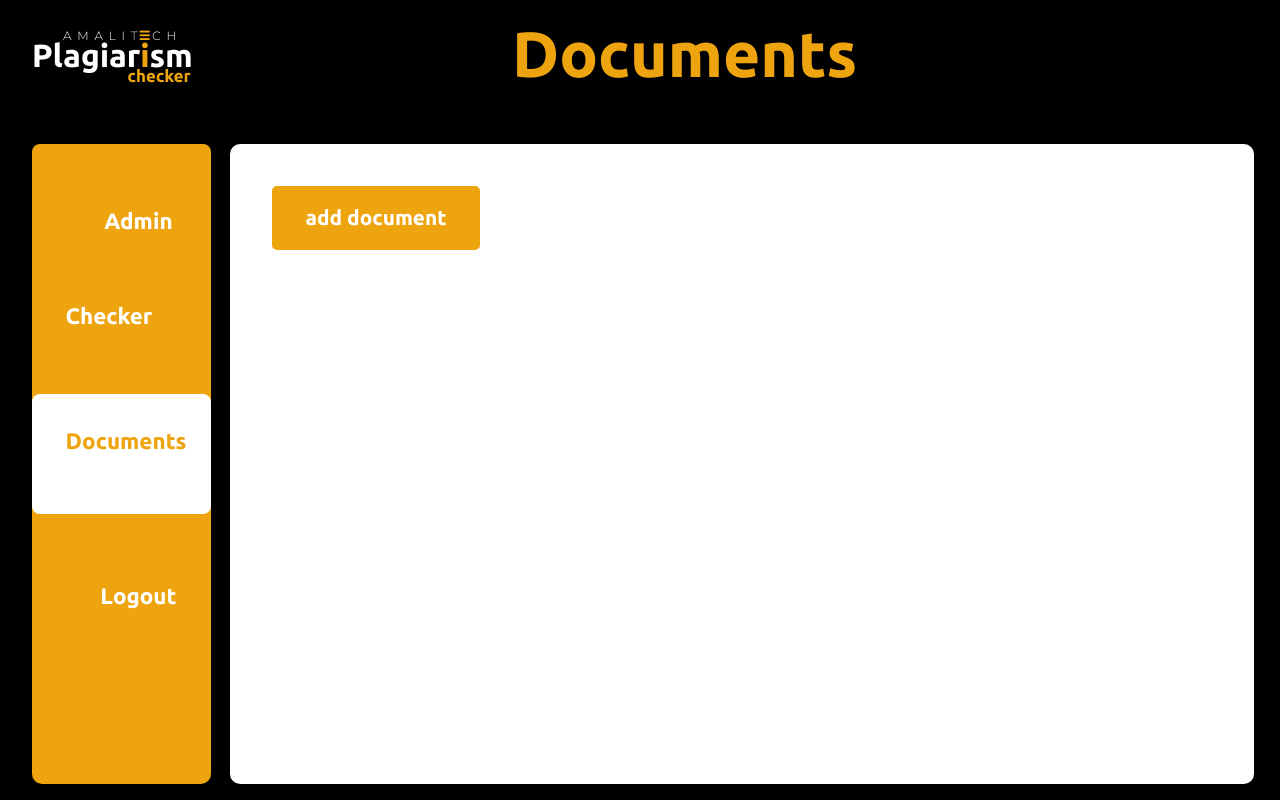
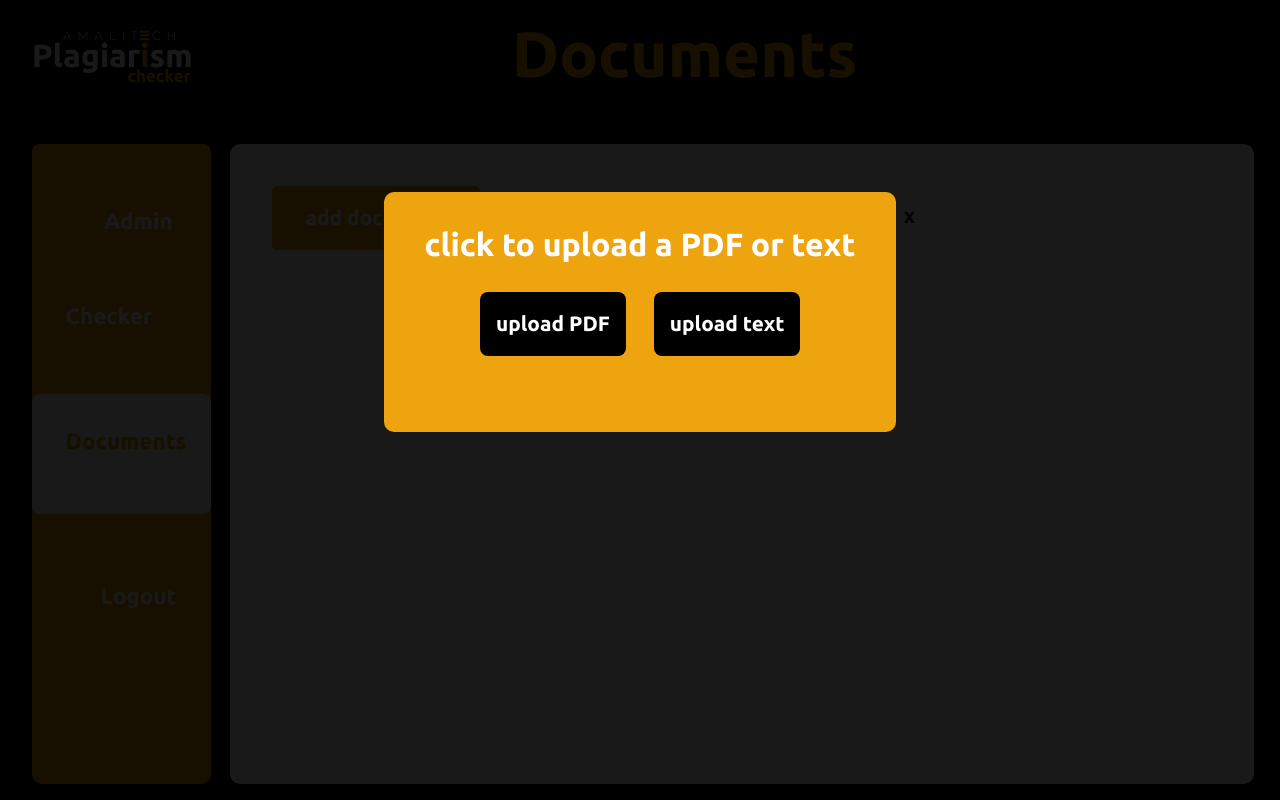
Before and after one commit to Fiifisapp/client, a React (Create React App) app: page /dashboard/documents in a window 1280 px wide. Both pictures are taken after a click on the button "add document". Built offline with nearby package versions, Linux system fonts and the light colour scheme.

Commit message:
done with modal

```diff
--- a/src/components/AddDocument/AddDocument.Style.js
+++ b/src/components/AddDocument/AddDocument.Style.js
@@ -0,0 +1,62 @@
+import styled from "styled-components";
+
+export const Overlay = styled.div`
+    background-color: rgba(0, 0, 0, 0.9);
+    position: absolute;
+    width: 100%;
+    height: 100%;
+    top: 0;
+    left: 0;
+    z-index: 20;
+`;
+
+export const ModalContainer = styled.div`
+    border-radius: 10px;
+    margin: 12em auto;
+    width: 40%;
+    height: 30vh;
+    background-color: #EEA40E;
+`;
+
+export const HeaderText = styled.h2`
+    padding-bottom: 0.4em;
+    font-size: 2em;
+    color: white;
+    text-align: center;
+`;
+export const ButtonContainer = styled.div`
+    width: 20em;
+    display: flex;
+    justify-content: space-between;
+    align-items: center;
+    margin: 1em auto;
+`
+
+export const Button = styled.button`
+    width: 7em;
+    height: 8vh;
+    border: none;
+    background-color: black;
+    font-size: 1.3em;
+    font-weight: bold;
+    border-radius: 8px;
+    color: white;
+
+    &:hover{
+        cursor: pointer;
+        background-color: white;
+        color: #EEA40E;
+    }
+`;
+
+export const Close = styled.p`
+    font-size: 1em;
+    font-weight: bold;
+    color: black;
+    padding-top: 1em;
+    margin-left: 32.5em;
+
+    &:hover{
+        cursor: pointer;
+    }
+`;
--- a/src/components/AddDocument/AddDocument.js
+++ b/src/components/AddDocument/AddDocument.js
@@ -1,22 +1,23 @@
 import { useNavigate } from "react-router-dom";
+import { Overlay, ModalContainer, HeaderText, ButtonContainer, Button, Close } from "./AddDocument.Style";
 
 const AddDocument = ({ open, onClose }) => {
   const navigate = useNavigate();
   if (!open) return null;
 
   return (
-    <div>
-      <div className="overlay" onClick={onClose}>
-        <div className="modal-container" onClick={(e) => e.stopPropagation()}>
-          <h2 onClick={onClose}>X</h2>
-          <p>click to upload a PDF or text</p>
-          <div className="button-container">
-            <button>upload PDF</button>
-            <button>upload text</button>
-          </div>
-        </div>
-      </div>
-    </div>
+    <>
+      <Overlay className="overlay" onClick={onClose}>
+        <ModalContainer className="modal-container" onClick={(e) => e.stopPropagation()}>
+          <Close onClick={onClose}>X</Close>
+          <HeaderText>click to upload a PDF or text</HeaderText>
+          <ButtonContainer className="button-container">
+            <Button>upload PDF</Button>
+            <Button>upload text</Button>
+          </ButtonContainer>
+        </ModalContainer>
+      </Overlay>
+    </>
   );
 };
 
--- a/src/components/Documents/Documents.js
+++ b/src/components/Documents/Documents.js
@@ -1,13 +1,16 @@
-import React from 'react'
-import { DocumentContainer,  HeaderText, Button} from './Documents.Style'
+import React, { useState } from 'react'
+import { DocumentContainer,  HeaderText, Button} from './Documents.Style';
+import AddDocument from '../AddDocument/AddDocument';
 
 const Documents = () => {
+  const [openModal, setOpenModal] = useState(false)
   return (
     <div>
       <HeaderText>Documents</HeaderText>
       <DocumentContainer className="document container">
-        <Button>add document</Button>
+        <Button onClick={() => setOpenModal(true)}>add document</Button>
       </DocumentContainer>
+      <AddDocument open={openModal} onClose={() => setOpenModal(false)}/>
     </div>
   )
 }
```
